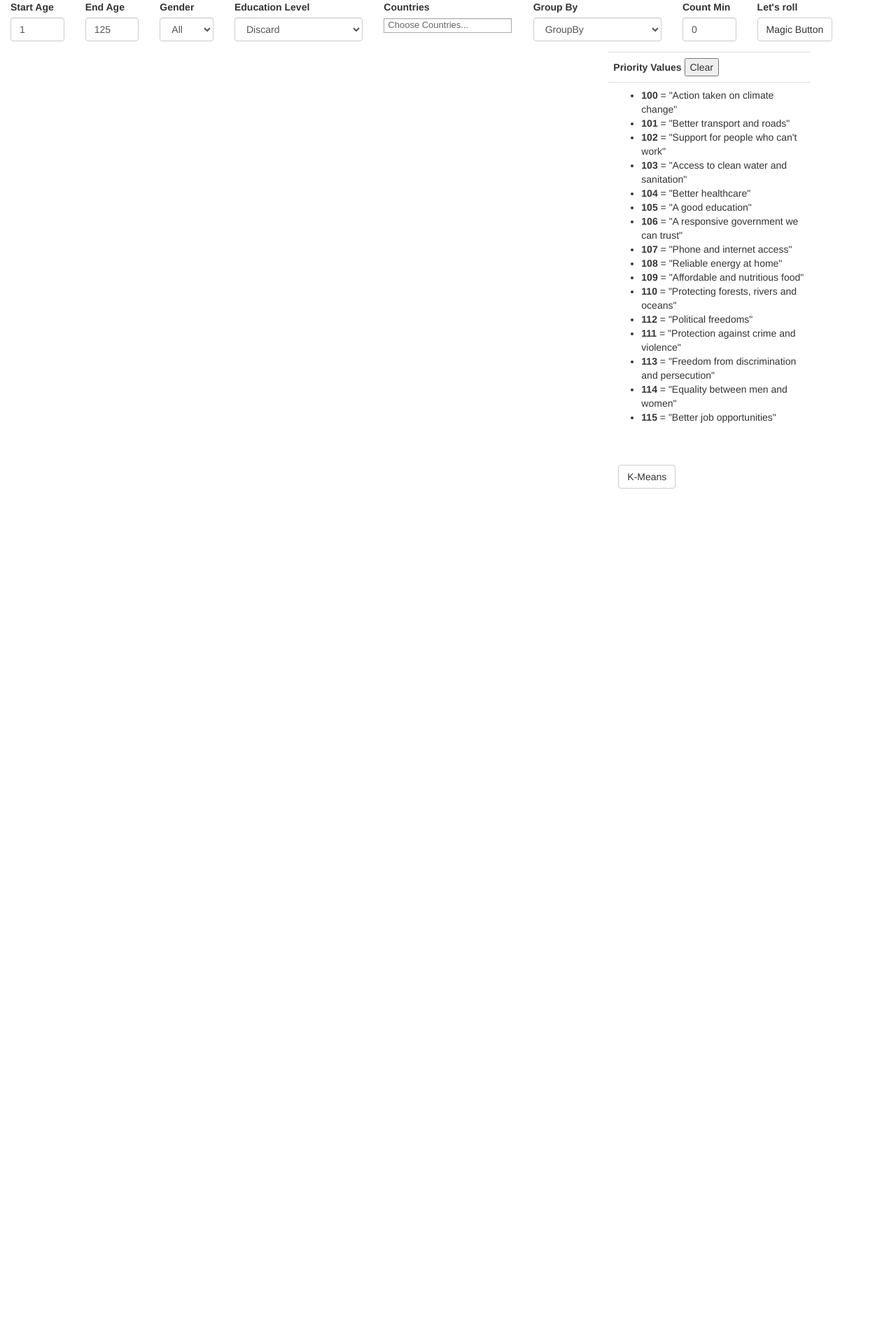
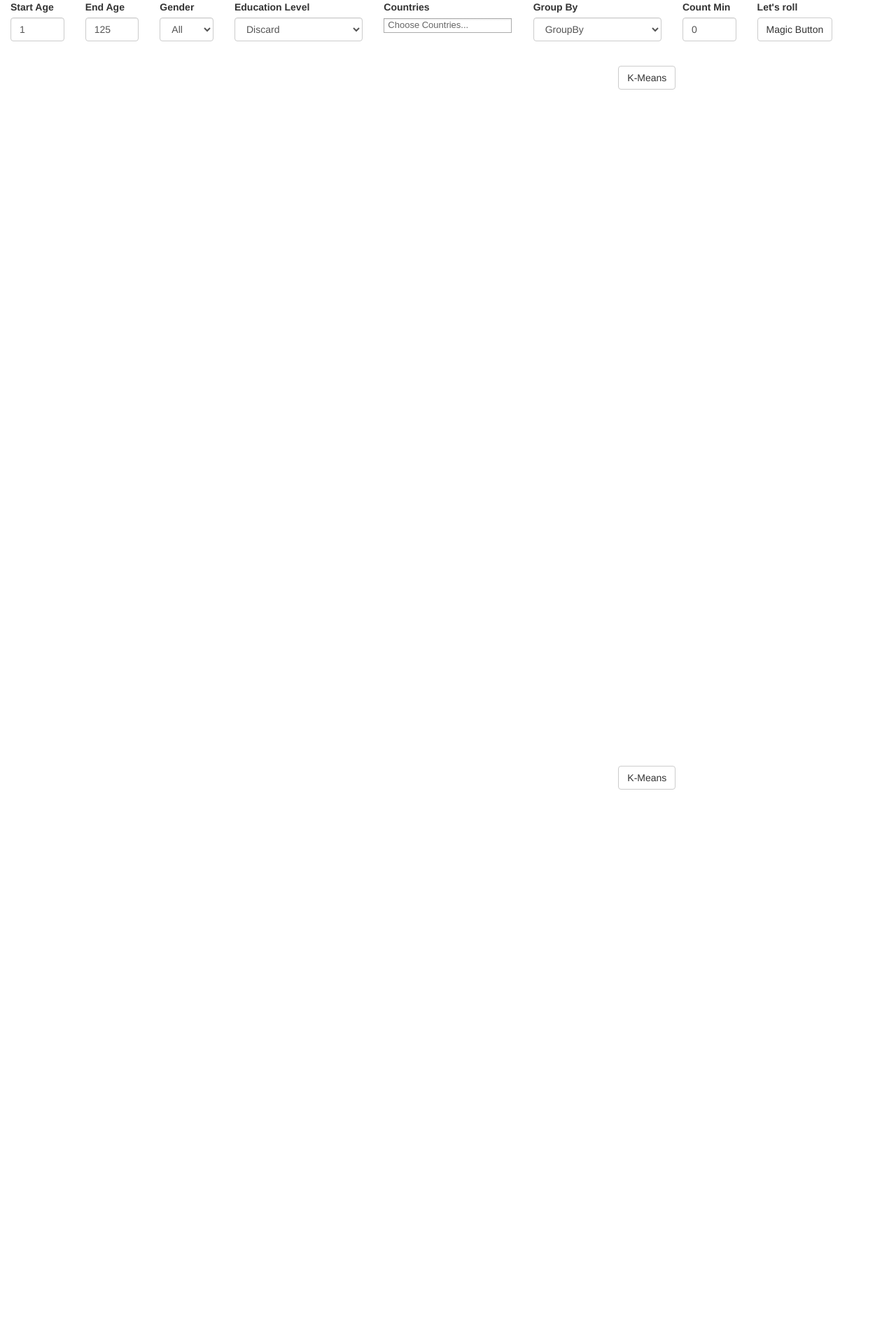
Before and after one commit to scotfu/iv, a Django app: page / in a window 1280 px wide. Shown: the top 1920 px of the page at 70% size. Before the commit the page ends 698 px from the top, so only its background shows below. Run offline with Django 3.2, Linux system fonts and the light colour scheme; some libraries are stand-ins or nearby versions.

Commit message:
2 steps kmeans

```diff
--- a/web_api/records/urls.py
+++ b/web_api/records/urls.py
@@ -1,7 +1,7 @@
 #! /usr/bin/env python
 #coding=utf-8
 from django.conf.urls import patterns, url
-from .views import record, bitstring, record_search, bit_string_search,record_search_aggregation,record_search_group,test,kmeans
+from .views import record, bitstring, record_search, bit_string_search,record_search_aggregation,record_search_group,test,kmeans,kmeans_2
 
 
 urlpatterns = patterns('',
@@ -11,6 +11,7 @@
     url(r'^record/search/aggregation/$', record_search_aggregation,name='record_search_aggregation'),
     url(r'^record/search/group/$', record_search_group,name='record_search_group'),
     url(r'^record/kmeans/$', kmeans,name='kmeans'),
+    url(r'^record/kmeans_2/$', kmeans_2,name='kmeans_2'),
     url(r'^bitstring/search/$', bit_string_search,name='bit_string_search'),
     url(r'^test/$',test,name='test'),
     )
--- a/web_api/templates/index.html
+++ b/web_api/templates/index.html
@@ -254,9 +254,9 @@
  <div class="form-group col-md-2">
     <label for="Group By">Group By</label>
      <select id="groupby" class="form-control">
-      <option selected="selected">GroupBy</option>
-      <option>Gender</option>
-      <option>Education</option>
+      <option value="none">GroupBy</option>
+      <option value="gender">Gender</option>
+      <option value="edu">Education</option>
       </select>
   </div>
 
@@ -276,32 +276,8 @@
 
       <div class="row">
 
-        <div id="test1_left" class="with-3d-shadow with-transitions col-md-8" style="height:1000px">
+        <div id="test1_left" class="with-3d-shadow with-transitions col-md-8"  style="height:1000px">
           <svg></svg>
-        </div>
-
-        <div class="col-md-3">
-          <table id="prioritytable" class="table"><tbody><tr> <td><b>Priority Values</b> <button  onclick = "removeClass()">Clear</button> </td> </tr>
-
-            <tr> <td>  <ul>
-                  <li id="p0"><strong>100</strong> = "Action taken on climate change" </li>
-                  <li id="p1"><strong>101</strong> = "Better transport and roads"</li>
-                  <li id="p2"><strong>102</strong> = "Support for people who can't work" </li>
-                  <li id="p3"><strong>103</strong> = "Access to clean water and sanitation" </li>
-                  <li id="p4"><strong>104</strong> = "Better healthcare" </li>
-                  <li id="p5"><strong>105</strong> = "A good education" </li>
-                  <li id="p6"><strong>106</strong> = "A responsive government we can trust" </li>
-                  <li id="p7"><strong>107</strong> = "Phone and internet access" </li>
-                  <li id="p8"><strong>108</strong> = "Reliable energy at home" </li>
-                  <li id="p9"><strong>109</strong> = "Affordable and nutritious food" </li>
-                  <li id="p10"><strong>110</strong> = "Protecting forests, rivers and oceans" </li>
-                  <li id="p11"><strong>112</strong> = "Political freedoms" </li>
-                  <li id="p12"><strong>111</strong> = "Protection against crime and violence" </li>
-                  <li id="p13"><strong>113</strong> = "Freedom from discrimination and persecution" </li>
-                  <li id="p14"><strong>114</strong> = "Equality between men and women" </li>
-                  <li id="p15"><strong>115</strong> = "Better job opportunities" </li>
-                </ul> </td> </tr>
-          </tbody> </table>
         </div>
 
 
@@ -312,7 +288,7 @@
 
   </table>
  <div class="col-md-1 form-group">
-  <button id="k_button" class="btn btn-default">K-Means</button></div>
+  <button id="k_button" class="btn btn-default k-button">K-Means</button></div>
 </div>
        </div>
       </div>
@@ -323,12 +299,30 @@
   <div class="container-fluid">
         <div class="row">
 
-        <div id="test1_left2" class="with-3d-shadow with-transitions col-md-8" style="height:1000px">
+        <div id="test1_left2" class="with-3d-shadow with-transitions col-md-8"  style="height:1000px">
           <svg></svg>
         </div>
 
+
+      <div class="kmeans col-md-3">
+
+  <table id="k-points-2" class="table">
+  <tbody></tbody>
+
+  </table>
+ <div class="col-md-1 form-group">
+  <button id="k_button_2" class="btn btn-default k-button">K-Means</button></div>
 </div>
+       </div>
 
+</div>
+  <div class="container-fluid">
+        <div class="row">
+
+        <div id="test1_left3" class="with-3d-shadow with-transitions col-md-8"  style="height:1000px">
+          <svg></svg>
+        </div>
+</div>
 
 <script src="http://ajax.googleapis.com/ajax/libs/jquery/1.11.0/jquery.min.js"></script>
 <script src="//maxcdn.bootstrapcdn.com/bootstrap/3.2.0/js/bootstrap.min.js"></script>
@@ -342,8 +336,8 @@
 
 $(document).ready(function(){
 $(".chosen-select").chosen();
+})
 
-})
 
 $("#filter_button").click(function(){
       var ageStart = $("#age_start").val();
@@ -354,55 +348,26 @@
       var page = 1;
       var group = $("#groupby").val();
       var min = $("#minimum").val();
-      var urlString = "start=" + ageStart + "&end=" + ageEnd + "&gender=" + gender + "&education="
-                      + education +  "&country=" + country + "&p=" + page;
+      var urlString = "start=" + ageStart + "&end=" + ageEnd + "&gender=" + gender + "&education=" + education +  "&country=" + country +"&group_by="+ group +"&p=" + page;
+      if(group=="none"){
+         prefix = "record/search/aggregation/?";
+      }
+      else{
+         prefix = "record/search/group/?";
 
-      //console.log(urlString);
-
-      if (group == "Gender") {
-
-           $.ajax({
+       }
+       console.log(prefix);
+      $.ajax({
             type: "GET",
-            //url: "mydataGender.json",
-            //dataType: "json",
-            url: "record/search/group/?callback=abc&group_by=gender&" + urlString,
+            url: prefix + urlString,
             dataType: "jsonp",
             success: function(data) {
-              drawGraph(data, 'left', urlString, 'groupG', min);
+              drawGraph(data, "left", urlString, group, min);
             },
             error : function(httpReq,status,exception){
                 alert(status+" "+exception);
             }
           });
-      } else if (group == "Education") {
-           $.ajax({
-            type: "GET",
-           // url: "mydataEdu.json",
-           // dataType: "json",
-            url: "record/search/group/?callback=abc&group_by=education&" + urlString,
-            dataType: "jsonp",
-            success: function(data) {
-              drawGraph(data, 'left', urlString, 'groupE', min);
-            },
-            error : function(httpReq,status,exception){
-                alert(status+" "+exception);
-            }
-          });
-      } else {
-           $.ajax({
-            type: "GET",
-            //url: "mydata1.json",
-            //dataType: "json",
-            url: "record/search/aggregation/?callback=abc&" + urlString,
-            dataType: "jsonp",
-            success: function(data) {
-              drawGraph(data, 'left', urlString, 'nogroup', min);
-            },
-            error : function(httpReq,status,exception){
-                alert(status+" "+exception);
-            }
-          });
-      }
 
 
     });
@@ -410,7 +375,7 @@
 
 
 
-$("#k_button").click(function(){
+$(".k-button").click(function(){
 
       var ageStart = $("#age_start").val();
       var ageEnd = $("#age_end").val();
@@ -422,25 +387,33 @@
       var min = $("#minimum").val();
       var urlString = "start=" + ageStart + "&end=" + ageEnd + "&gender=" + gender + "&education="
                       + education +  "&country=" + country + "&p=" + page;
+      var location = "left2"
       $('#k-points tr').each(function() {
         urlString += "&point=" +$(this).find("td").html();
        });
+       prefix = "record/kmeans/?";
+       if(this.id=="k_button_2"){
+         prefix ="record/kmeans_2/?";
+         location ="left3"
+        $('#k-points-2 tr').each(function() {
+        urlString += "&2nd_point=" +$(this).find("td").html();
+       });
 
-      //console.log(urlString);
+        };
+       console.log(urlString);
 
            $.ajax({
             type: "GET",
-            //url: "mydataGender.json",
-            //dataType: "json",
-            url: "record/kmeans/?callback=abc&group_by=gender&" + urlString,
+            url: prefix + urlString,
             dataType: "jsonp",
             success: function(data) {
-              drawGraph(data, 'left2', urlString, 'groupK', min);
+              drawGraph(data, location, urlString, 'groupK', min);
             },
             error : function(httpReq,status,exception){
                 alert(status+" "+exception);
             }
           });})
+
 
 
 function drawGraph(source, myPage, urlStr, group, mincount) {
@@ -453,21 +426,19 @@
                   .useVoronoi(false)
                   .color(d3.scale.category10().range())
                   .transitionDuration(300)
+                  .height(1000);
                   ;
-                  //------------------------------------------tooltipsection-----------------------------
+
     chart.xAxis.tickFormat(d3.format('.02f'));
     chart.yAxis.tickFormat(d3.format('.02f'));
-    chart.tooltipContent(function(a,b,c,d) {
-        //console.log(d["point"]["size"]);
+    chart.tooltipContent(function(key,x,y,e,chart) {
         removeClass();
-        var bitstr = d["point"]["bitstring"];
-        var buttonID = "#detail_" + myPage;
-        $('#suggbutton').prop("disabled", false);
+        var bitstr = e["point"]["bitstring"];
         detailButtonUrlStr = urlStr;
         detailButtonBitStr = bitstr;
+       //  highlightPri(bitstr);
 
-       highlightPri(bitstr);
-        return "BitString: <b>" + bitstr + "</b> Count: <b>" + d["point"]["size"] + "</b>" ;
+        return "BitString: <b>" + bitstr + "</b> Count: <b>" + e["point"]["size"] + "</b>" ;
     });
 
     chart.scatter.onlyCircles(false);
@@ -485,7 +456,9 @@
          $(".nv-point").on('click',
                function(){
                 bitstring = $(".xy-tooltip b").html().toString();
-                $("#k-points tbody:last").append('<tr><td>'+bitstring+'</td></tr>');
+                var selector = "#test1_"+myPage+"+ .kmeans table tbody:last";
+                console.log(selector);
+                $(selector).append('<tr><td>'+bitstring+'</td></tr>');
                 console.log(bitstring);
            });
 
@@ -519,7 +492,7 @@
 
 function getData(source, group, mincount) { //# groups,# points per group
   //console.log(source);
-  if (group == "nogroup") {  //no grouping
+  if (group == "none") {  //no grouping
       var data = [{key: "# of same response",values: []}];
       var objList = source["data"]["bitstrings"];
 
@@ -538,7 +511,7 @@
         }
 
       }
-  } else if (group == "groupG") {
+  } else if (group == "gender") {
     //group by gender
     var data = [{key: "Male", values: []}, {key: "Female", values: []}];
 
@@ -576,7 +549,7 @@
 
     }
 
-  } else if (group == "groupE"){ //group by education
+  } else if (group == "edu"){ //group by education
     var data = [{key: "Edu1", values: []}, {key: "Edu2", values: []}, {key: "Edu3", values: []}, {key: "Edu4", values: []}];
     var e1 = source["data"]["edu1"];
     var e2 = source["data"]["edu2"];
```
Also changed, not shown: web_api/records/views.py (+80 -2 lines).
